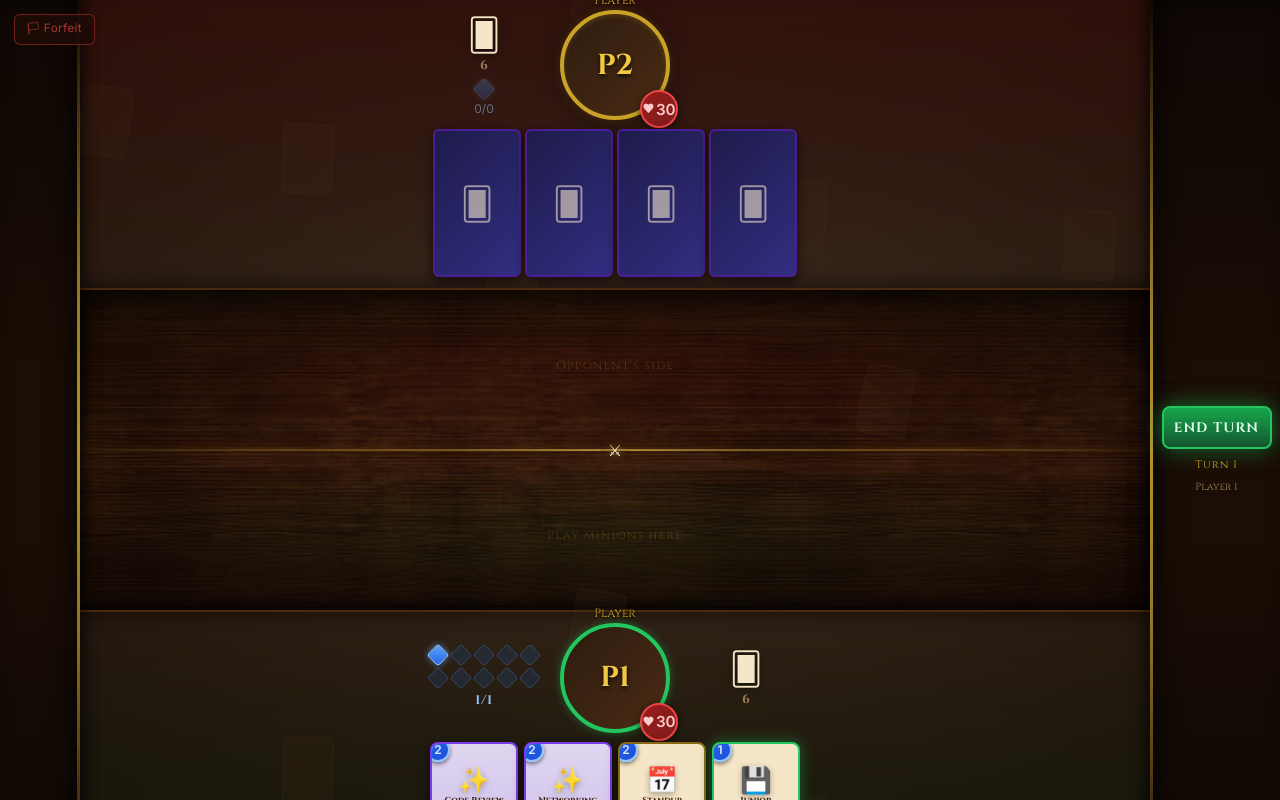
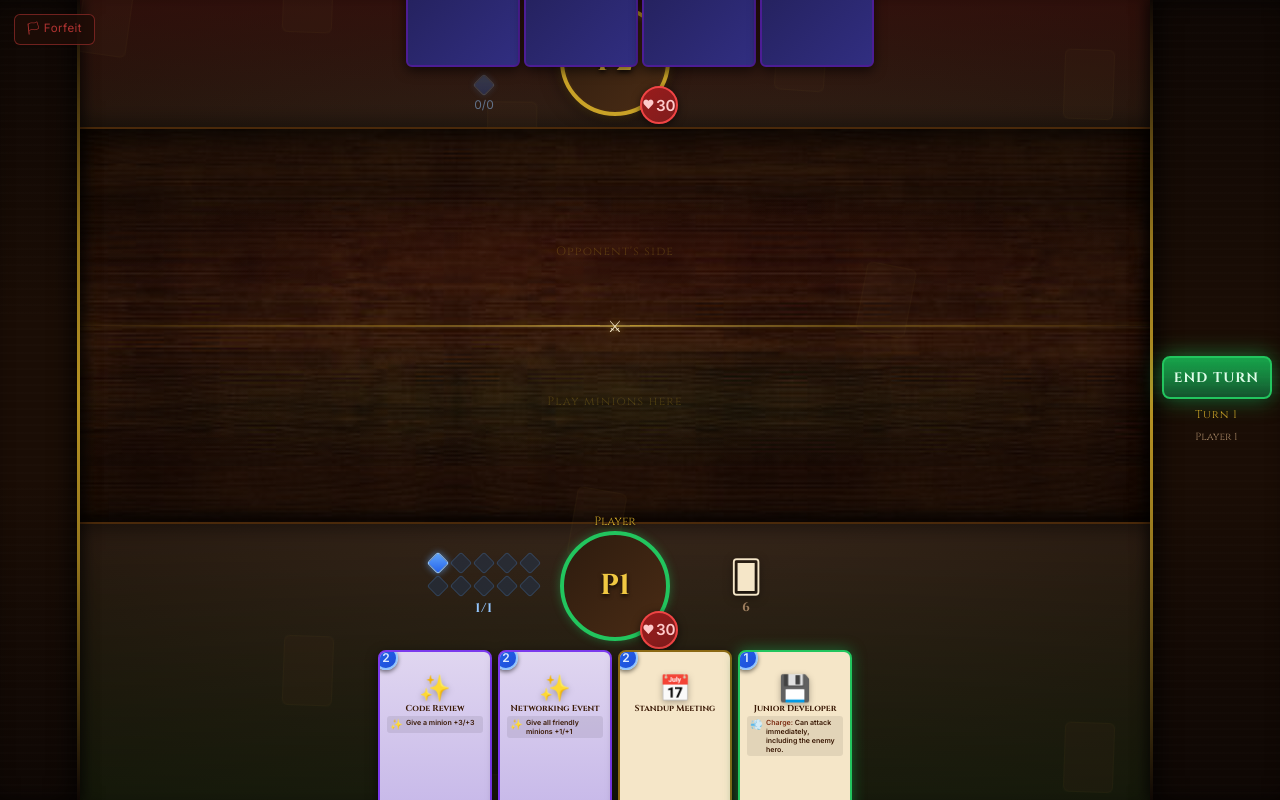
Before and after one commit to Lolitsapug/Career-Arena, a React (Vite) app: page /game in a window 1280 px wide. Built offline with nearby package versions, Linux system fonts and the light colour scheme.

Commit message:
game ui spacing

```diff
--- a/src/pages/GameBoard.jsx
+++ b/src/pages/GameBoard.jsx
@@ -852,6 +852,12 @@ export default function GameBoard() {
           <button className="forfeit-btn" onClick={() => setForfeitConfirm(true)}>🏳 Forfeit</button>
         )}
       </div>
+      <div className="opponent-hand-top">
+        <div className="hand-zone opponent-hand">
+          {oppPlayer.hand.map((_, i) => <HandCard key={i} card={null} isOpponent />)}
+        </div>
+      </div>
+
       <div className="player-area opponent-area">
         <BgParticles />
         <div className="hero-zone">
@@ -866,9 +872,6 @@ export default function GameBoard() {
             isTauntBlocked={!!state.selectedMinion && !validTargets.hero}
             onClick={() => handleHeroClick(opp)} isCurrentPlayer={false} isFlashing={flashHeroes.has(opp)} />
           <div className="hero-side-info hero-side-info--right" />
-        </div>
-        <div className="hand-zone opponent-hand">
-          {oppPlayer.hand.map((_, i) => <HandCard key={i} card={null} isOpponent />)}
         </div>
       </div>
 
--- a/src/styles.css
+++ b/src/styles.css
@@ -341,7 +341,7 @@ body {
   overflow: hidden;
   background: var(--board-felt);
   display: grid;
-  grid-template-rows: auto 1fr auto;
+  grid-template-rows: 1fr minmax(auto, 400px) 1fr;
   grid-template-columns: auto 1fr auto;
   grid-template-areas:
     "left opponent  endturn"
@@ -383,13 +383,15 @@ body {
   display: flex;
   flex-direction: column;
   align-items: center;
-  padding: 0.4rem 0.75rem;
+  padding: 0.15rem 0.75rem;
   position: relative;
 }
 .opponent-area {
   grid-area: opponent;
   background: linear-gradient(180deg, rgba(60,10,10,0.5) 0%, transparent 100%);
   box-shadow: inset 0 -6px 18px rgba(0,0,0,0.4);
+  justify-content: flex-end;
+  padding-bottom: 0.4rem;
 }
 .current-area {
   grid-area: current;
@@ -589,34 +591,47 @@ body {
 /* ── Hand ────────────────────────────────────────────────────────────────── */
 .hand-zone {
   display: flex;
-  align-items: center;
+  align-items: flex-end;
   justify-content: center;
   gap: -8px;
   width: 100%;
   padding: 0.3rem 0.5rem;
   min-height: 60px;
 }
+.opponent-hand-top {
+  position: fixed;
+  top: 0;
+  left: 50%;
+  transform: translateX(-50%);
+  z-index: 50;
+  pointer-events: none;
+}
+
 .opponent-hand {
   gap: 4px;
+  align-items: flex-start;
+  margin-top: -118px;
 }
 .player-hand {
   gap: 6px;
-  min-height: 110px;
+  min-height: 152px;
   align-items: flex-end;
+  padding-bottom: 0;
 }
 .player-hand .hand-card {
-  margin-bottom: 0;
-  transition: transform 0.15s;
+  margin-bottom: -32px;
+  transition: transform 0.18s cubic-bezier(0.34, 1.56, 0.64, 1), box-shadow 0.18s;
 }
 .player-hand .hand-card:hover {
-  transform: translateY(-20px) scale(1.06);
+  transform: translateY(-54px) scale(1.18);
   z-index: 10;
+  box-shadow: 0 16px 40px rgba(0,0,0,0.7), 0 0 20px rgba(201,162,39,0.3);
 }
 
 /* ── Hand Card ───────────────────────────────────────────────────────────── */
 .hand-card {
-  width: 88px;
-  height: 148px;
+  width: 114px;
+  height: 180px;
   border-radius: 8px;
   background: var(--card-bg);
   border: 2px solid var(--card-border);
@@ -633,8 +648,8 @@ body {
   overflow: hidden;
 }
 .hand-card--back {
-  width: 88px;
-  height: 148px;
+  width: 114px;
+  height: 180px;
   background: linear-gradient(135deg, #1e1b4b, #312e81);
   border: 2px solid #4c1d95;
   cursor: default;
@@ -794,8 +809,8 @@ body {
   justify-content: center;
   gap: 10px;
   width: 100%;
-  min-height: 150px;
-  padding: 10px 1rem;
+  min-height: 130px;
+  padding: 2px 1rem;
   position: relative;
 }
 /* Opponent side — subtle red tint on the felt surface */
@@ -880,8 +895,8 @@ body {
 
 /* ── Board Minion ─────────────────────────────────────────────────────────── */
 .board-minion {
-  width: 100px;
-  height: 140px;
+  width: 120px;
+  height: 160px;
   border-radius: 10px;
   background: linear-gradient(180deg, #1e3a5f, #0f1f33);
   border: 2px solid #2563eb;
```
